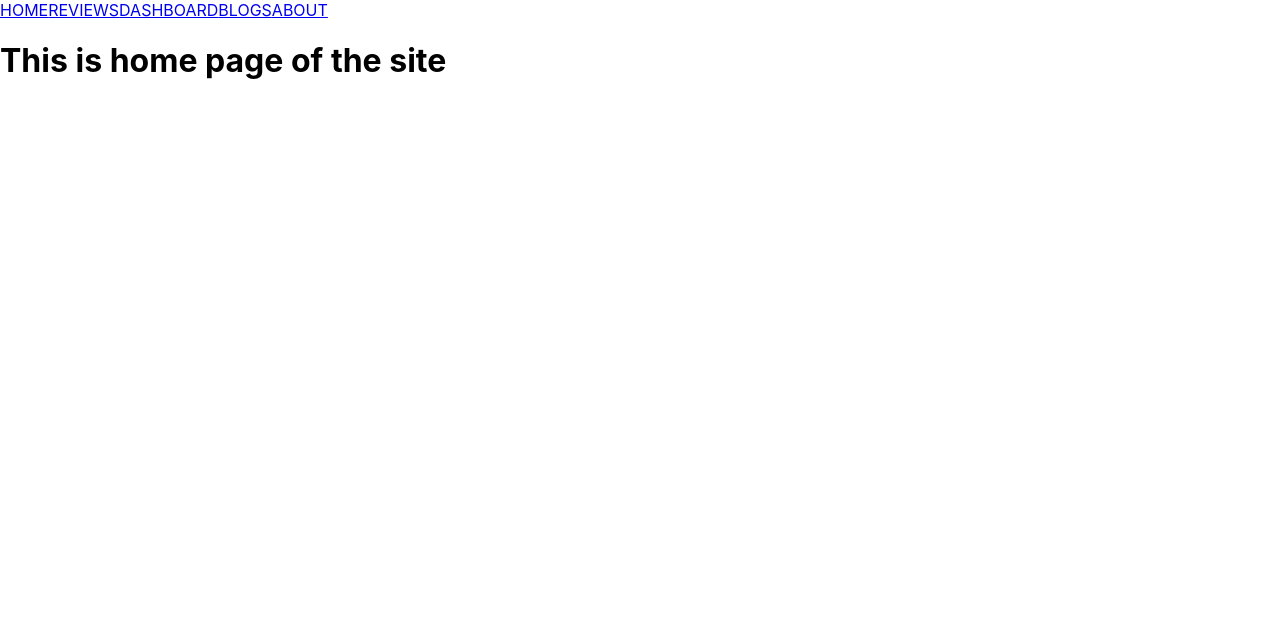
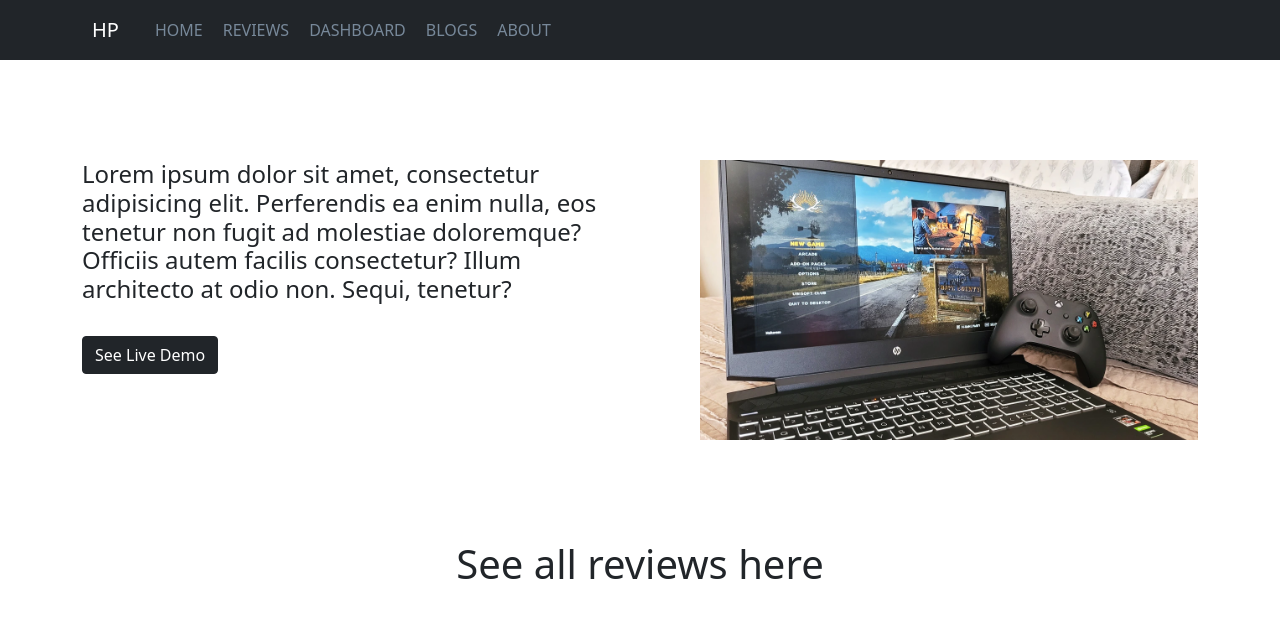
Before and after one commit to KsKarim7/hp-pavilion-review, a React (Create React App) app: page / in a window 1280 px wide. Shown: the top 618 px of the page. Built offline with nearby package versions, Linux system fonts and the light colour scheme.

Commit message:
home page almost done

```diff
--- a/package.json
+++ b/package.json
@@ -6,7 +6,9 @@
     "@testing-library/jest-dom": "^5.16.3",
     "@testing-library/react": "^12.1.4",
     "@testing-library/user-event": "^13.5.0",
+    "bootstrap": "^5.1.3",
     "react": "^18.0.0",
+    "react-bootstrap": "^2.2.2",
     "react-dom": "^18.0.0",
     "react-router-dom": "^6.3.0",
     "react-scripts": "5.0.0",
--- a/src/Components/Header/Header.css
+++ b/src/Components/Header/Header.css
@@ -0,0 +1,10 @@
+nav a {
+    padding: 10px;
+    text-decoration: none;
+    color: lightslategray;
+}
+
+nav {
+    display: flex;
+    justify-content: center;
+}
--- a/src/Components/Header/Header.js
+++ b/src/Components/Header/Header.js
@@ -1,15 +1,29 @@
 import React from 'react';
+import { Container, Nav, Navbar } from 'react-bootstrap';
 import { Link } from 'react-router-dom';
+import "./Header.css"
 
 const Header = () => {
     return (
-        <nav>
-            <Link to="/home">HOME</Link>
-            <Link to="/reviews">REVIEWS</Link>
-            <Link to="/dashboard">DASHBOARD</Link>
-            <Link to="/blogs">BLOGS</Link>
-            <Link to="/about">ABOUT</Link>
-        </nav>
+        // <nav>
+        //     <Link to="/home">HOME</Link>
+        //     <Link to="/reviews">REVIEWS</Link>
+        //     <Link to="/dashboard">DASHBOARD</Link>
+        //     <Link to="/blogs">BLOGS</Link>
+        //     <Link to="/about">ABOUT</Link>
+        // </nav>
+        <Navbar bg="dark" variant="dark">
+            <Container>
+                <Navbar.Brand href="/home">HP</Navbar.Brand>
+                <Nav className="me-auto">
+                    <Link to="/home">HOME</Link>
+                    <Link to="/reviews">REVIEWS</Link>
+                    <Link to="/dashboard">DASHBOARD</Link>
+                    <Link to="/blogs">BLOGS</Link>
+                    <Link to="/about">ABOUT</Link>
+                </Nav>
+            </Container>
+        </Navbar>
     );
 };
 
--- a/src/Components/Home/Home.css
+++ b/src/Components/Home/Home.css
@@ -0,0 +1,21 @@
+.container {
+    display: flex;
+}
+
+.bar {
+    margin: 100px;
+}
+
+.info {
+    width: 100%;
+}
+
+.container img {
+    width: 100%;
+    padding-left: 100px;
+}
+
+.review {
+    display: flex;
+    justify-content: center;
+}
--- a/src/Components/Home/Home.js
+++ b/src/Components/Home/Home.js
@@ -1,9 +1,24 @@
 import React from 'react';
+import { Button, Col, Container, Row } from 'react-bootstrap';
+import pavilion from '../../images/pavilion.webp'
+import './Home.css'
 
 const Home = () => {
     return (
         <div>
-            <h1>This is home page of the site</h1>
+            <Container className='bar'>
+                <div className='info'>
+                    <h4>Lorem ipsum dolor sit amet, consectetur adipisicing elit. Perferendis ea enim nulla, eos tenetur non fugit ad molestiae doloremque? Officiis autem facilis consectetur? Illum architecto at odio non. Sequi, tenetur?</h4>
+                    <br />
+                    <Button variant='dark'>See Live Demo</Button>
+                </div>
+                <div>
+                    <img src={pavilion} alt="" />
+                </div>
+            </Container>
+            <div className='review'>
+                <h1>See all reviews here</h1>
+            </div>
         </div>
     );
 };
--- a/src/index.js
+++ b/src/index.js
@@ -4,6 +4,7 @@ import './index.css';
 import App from './App';
 import reportWebVitals from './reportWebVitals';
 import { BrowserRouter } from 'react-router-dom';
+import 'bootstrap/dist/css/bootstrap.min.css';
 
 ReactDOM.render(
   <React.StrictMode>
```
Also changed, not shown: src/images/pavilion.webp (added), 1 other file (tests, documents, lock files or other folders).
